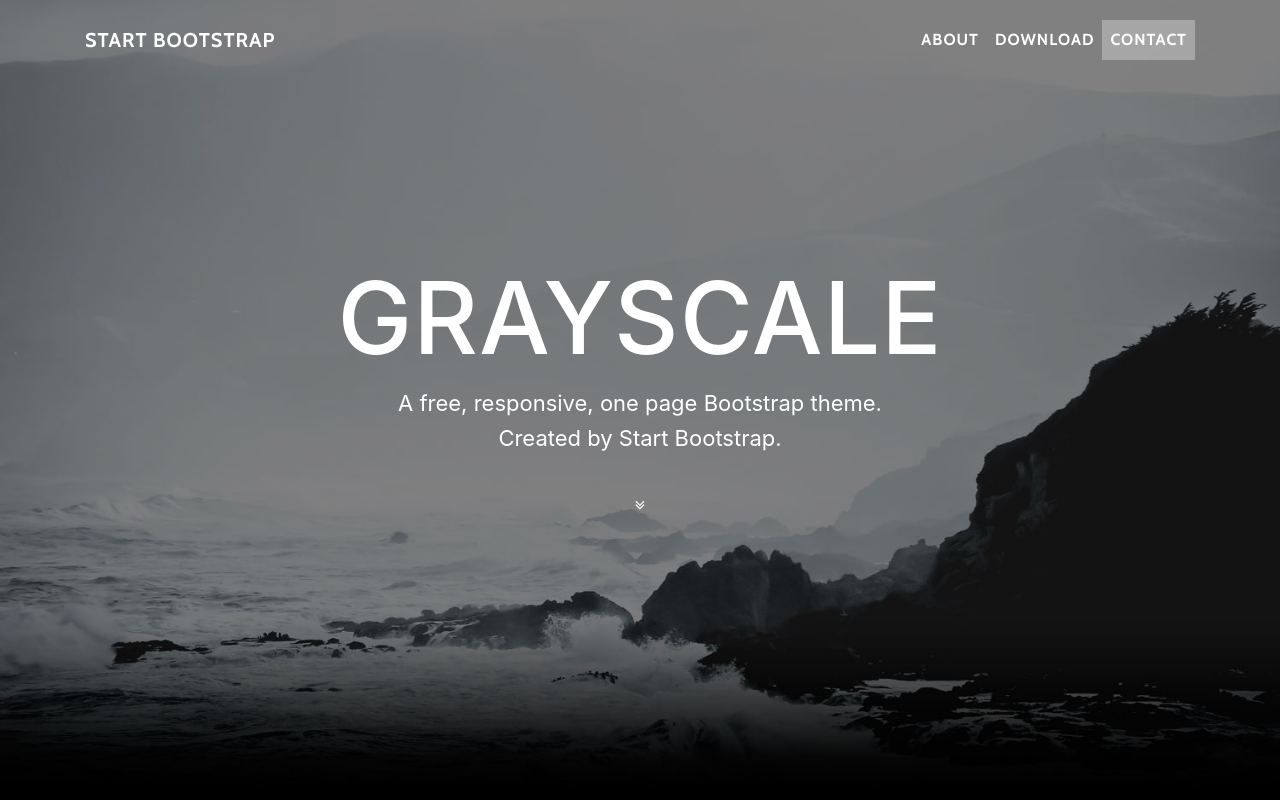
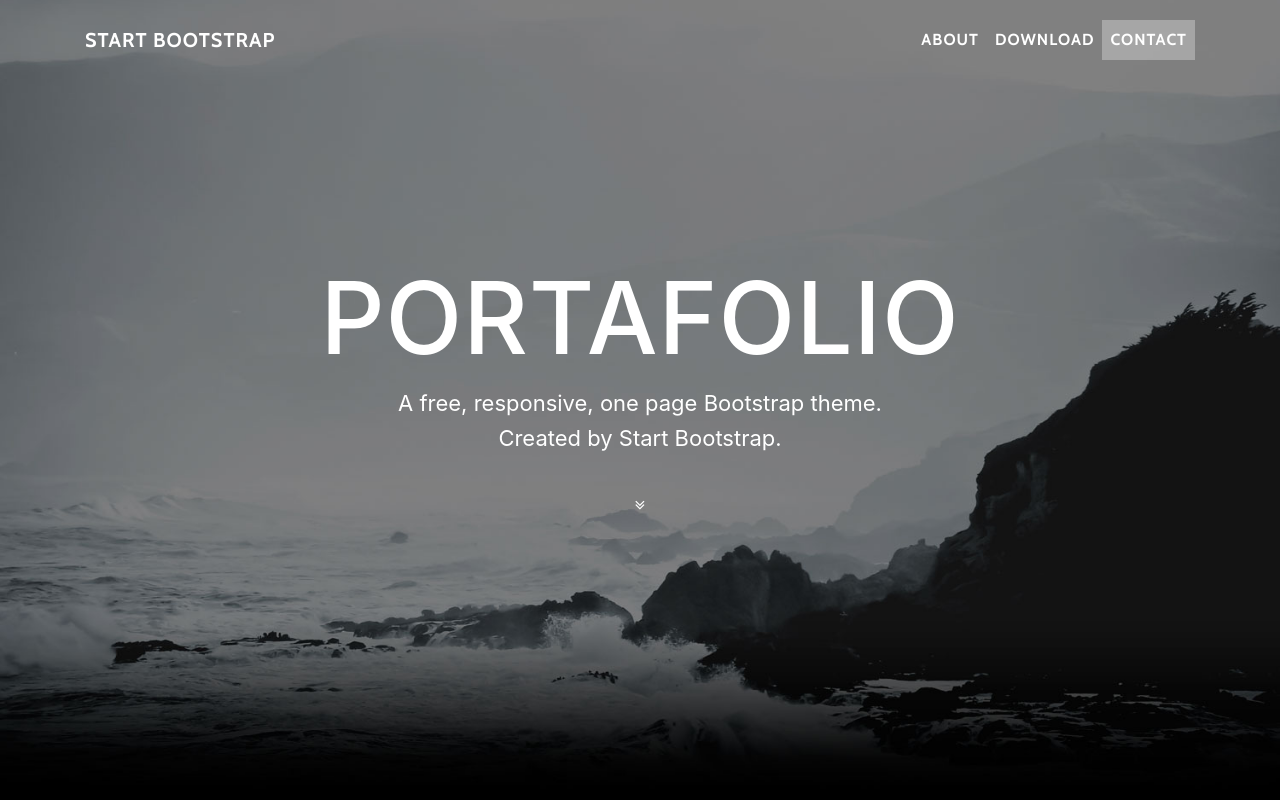
Before and after one commit to vhgutierrez/vhgutierrez.github.io, a website with bundled scripts: page index.html in a window 1280 px wide. Shown: the top 800 px of the page. Built offline with nearby package versions, Linux system fonts and the light colour scheme.

Commit message:
cambio de nombre

```diff
--- a/index.html
+++ b/index.html
@@ -55,9 +55,9 @@
         <div class="container">
           <div class="row">
             <div class="col-lg-8 mx-auto">
-              <h1 class="brand-heading">Grayscale</h1>
+              <h1 class="brand-heading">Portafolio</h1>
               <p class="intro-text">A free, responsive, one page Bootstrap theme.
-                <br>Created by Start Bootstrap.</p>
+              <br>Created by Start Bootstrap.</p>
               <a href="#about" class="btn btn-circle js-scroll-trigger">
                 <i class="fa fa-angle-double-down animated"></i>
               </a>
```
